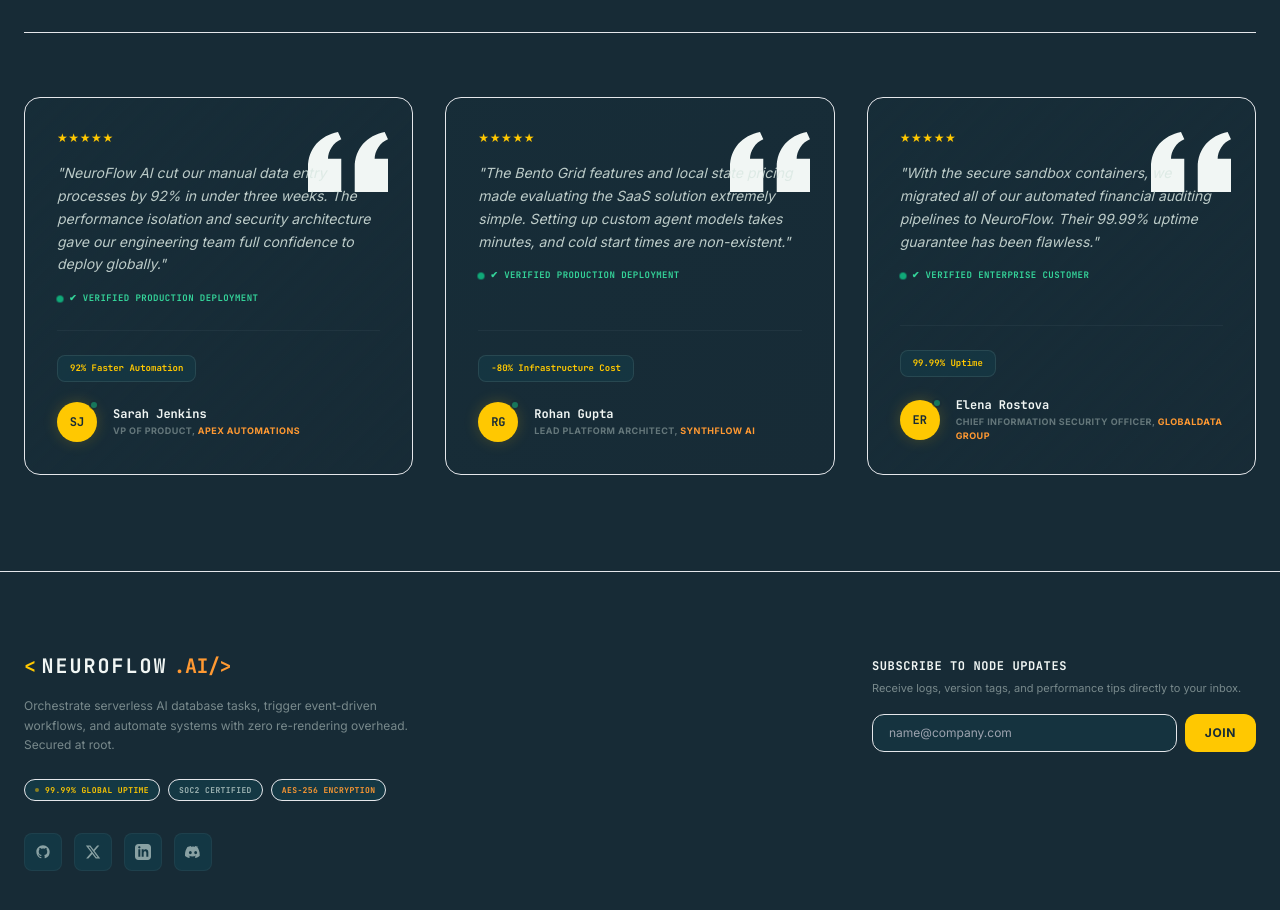
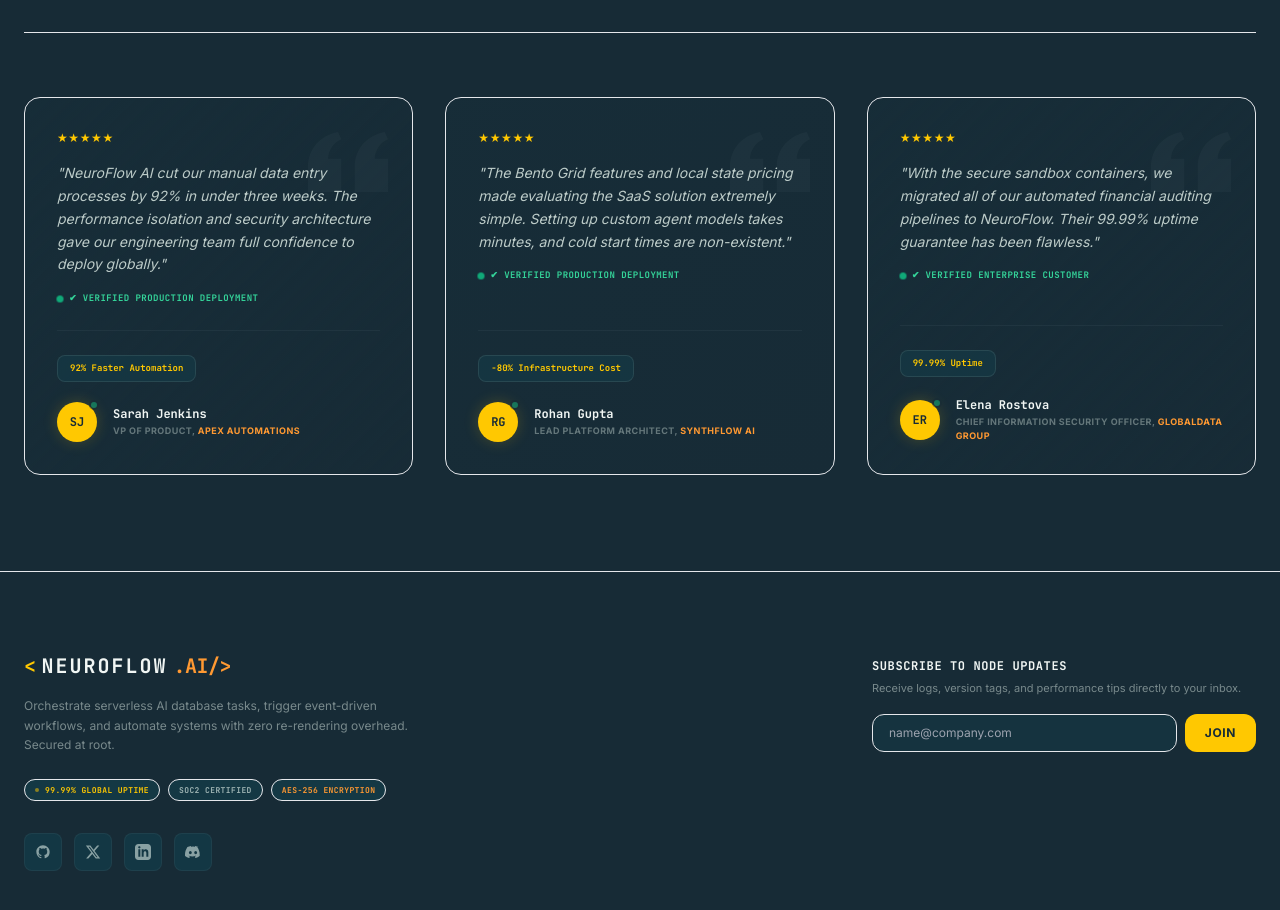
Before and after one commit to Mohamed-sabeek/neuroflow, a React (Vite) app: page / in a window 1280 px wide. Shown: the part 5880-6790 px from the top of the page. Built offline with nearby package versions, Linux system fonts and the light colour scheme.

Commit message:
fix quote icon text overlap overlay in testimonials

```diff
--- a/src/components/Testimonials.jsx
+++ b/src/components/Testimonials.jsx
@@ -50,11 +50,12 @@ export const Testimonials = () => {
               className="group flex flex-col justify-between rounded-2xl border border-[#D9E8E2]/8 bg-gradient-to-br from-[#114C5A]/5 to-[#172B36]/90 p-8 transition-all duration-200 ease-out hover:border-[#FFC801]/30 hover:translate-y-[-8px] hover:shadow-[0_20px_45px_rgba(0,0,0,0.45)] relative overflow-hidden"
             >
               {/* Giant decorative SVG quote in background */}
-              <div className="absolute right-6 top-6 text-[#D9E8E2]/2 pointer-events-none group-hover:text-[#D9E8E2]/4 transition-colors duration-200">
+              <div className="absolute right-6 top-6 text-[#D9E8E2] opacity-[0.03] group-hover:opacity-[0.06] pointer-events-none z-0 transition-opacity duration-200">
                 <svg className="h-20 w-20" fill="currentColor" viewBox="0 0 24 24">
                   <path d="M14.017 21v-7.391c0-5.704 3.731-9.57 8.983-10.609l.995 2.151c-2.432.917-3.995 3.638-3.995 5.849h4v10h-9.983zm-14.017 0v-7.391c0-5.704 3.748-9.57 9-10.609l.996 2.151c-2.433.917-3.996 3.638-3.996 5.849h3.983v10h-9.983z" />
                 </svg>
               </div>
+
 
               <div>
                 {/* 5-Star Rating */}
```
